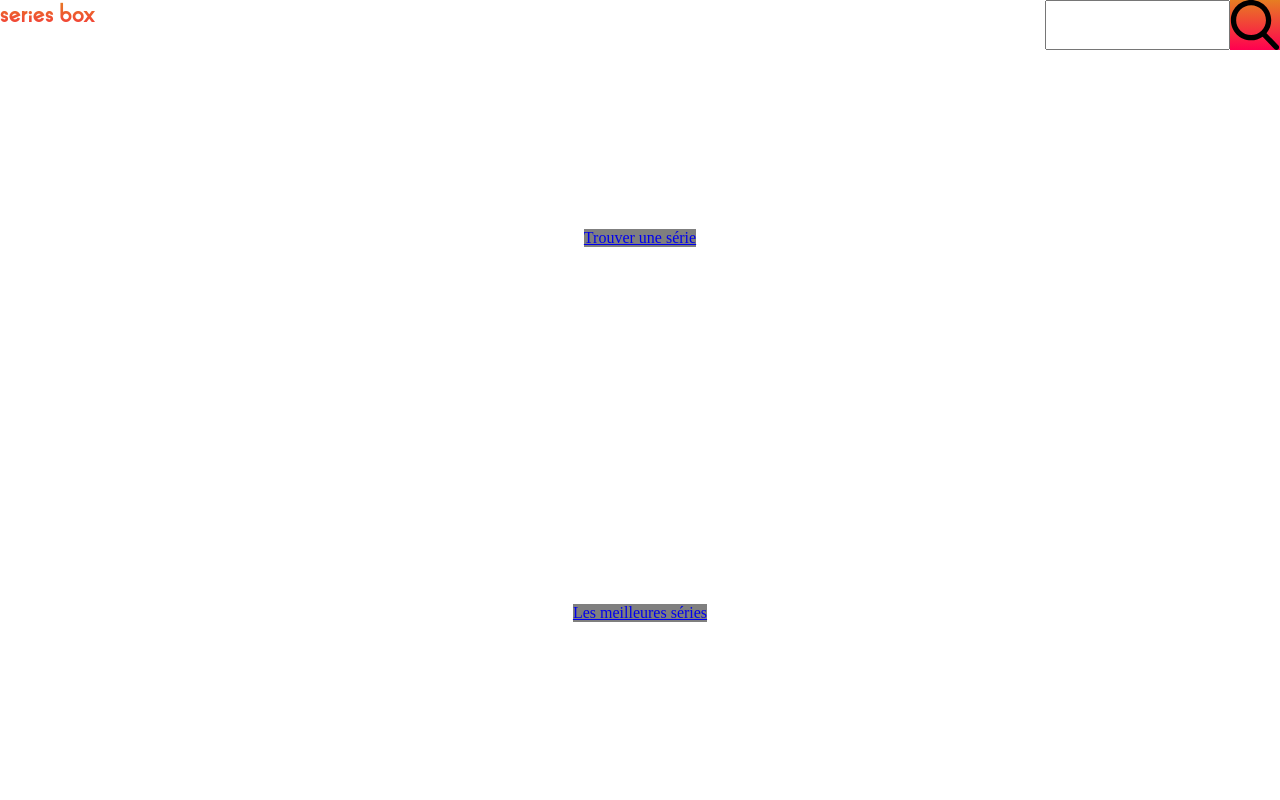
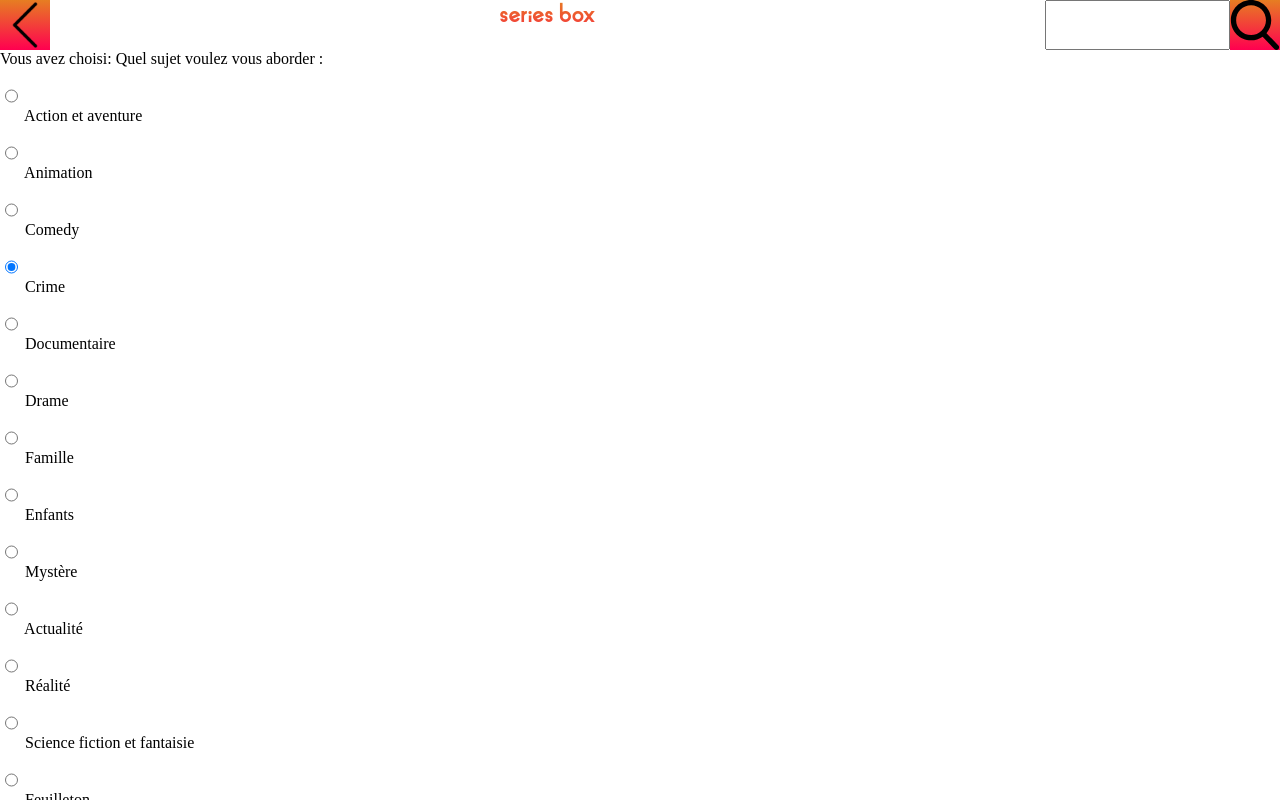
Before and after one commit to axelmarciano/dbmovies-test, a website: page series_box/index.html in a window 1280 px wide. Both pictures are taken after a click on the link "Trouver une série". Shown: the top 800 px of the page. Drawn offline with nearby package versions, Linux system fonts and the light colour scheme.

Commit message:
last push

```diff
--- a/series_box/index.html
+++ b/series_box/index.html
@@ -17,10 +17,7 @@
 	<div id="mainmenu">
         <a href="#" id="locate">Trouver une série</a>
 		<a href="#" id="best">Les meilleures séries</a>
-	</div>
-
-
-    <div>
+         <div>
    <table class='showres' id='showresult'>
 
 
@@ -33,9 +30,50 @@
 
 
 
+
+
         </table>
 
 </div>
+
+
+
+        <div id='question' class="hidden">
+            <span>Vous avez choisi: <inject id='q1i'></inject></span>
+        <span>Quel sujet voulez vous aborder :</span>
+
+
+
+            <form id='radio'>
+  <input type="radio" name="second" value="10759" checked> Action et aventure<br>
+  <input type="radio" name="second" value="16"> Animation<br>
+  <input type="radio" name="second" value="35"> Comedy <br>
+     <input type="radio" name="second" value="80" checked> Crime<br>
+  <input type="radio" name="second" value="99"> Documentaire<br>
+  <input type="radio" name="second" value="18"> Drame <br>
+                <input type="radio" name="second" value="10751"> Famille <br>
+                <input type="radio" name="second" value="10762"> Enfants <br>
+                <input type="radio" name="second" value="9648"> Mystère <br>
+                <input type="radio" name="second" value="10763"> Actualité <br>
+                <input type="radio" name="second" value="10764"> Réalité <br>
+                <input type="radio" name="second" value="10765"> Science fiction et fantaisie <br>
+                <input type="radio" name="second" value="10766"> Feuilleton <br>
+                <input type="radio" name="second" value="10767"> Débat <br>
+                <input type="radio" name="second" value="10768"> Guerre et politique <br>
+                <input type="radio" name="second" value="37"> Western <br>
+
+</form>
+</label>
+
+        <a id='q1f' href='#'> continuer</a>
+        </div>
+
+
+	</div>
+
+
+
+
 
     <script type="text/javascript" src="https://ajax.googleapis.com/ajax/libs/jquery/1.11.1/jquery.min.js"></script>
 
--- a/series_box/script.js
+++ b/series_box/script.js
@@ -182,3 +182,46 @@ $('#back').on({click:function(e){
 
     location.reload();
 }})
+
+$('#locate').on({click:function(e){
+
+    document.getElementById('back').classList.remove('hidden');
+     document.getElementById('locate').classList.add('hidden');
+     document.getElementById('best').classList.add('hidden');
+    document.getElementById('question').classList.remove('hidden')
+
+
+}})
+
+$(document).on('click', '#q1f', function(){
+    var answer1=$('input[name=second]:checked').val();
+    document.getElementById('question').classList.add('hidden');
+    console.log(answer1)
+       var urlsearch="https://api.themoviedb.org/3/discover/tv?api_key=d2d93610a9719f1dd1ea6d2ea26da663&language=fr-FR&sort_by=popularity.desc&page=1&with_genres="+answer1+"&include_null_first_air_dates=false"
+            $.ajax({
+
+    url: urlsearch ,
+
+
+
+    dataType: 'json',
+    method: 'GET',
+
+    success: function (data) {
+        console.log(data)
+
+          var arr=[];
+        arr=data.results;
+
+    $.each(arr,function(index,element){
+
+    $('#showresult').append('<tr><td><img src="http://image.tmdb.org/t/p/w185/'+element.poster_path+'"/></td><td><a href="#" class="detail" id="'+element.id+'">'+element.name+'</a></td><td>'+element.overview+'</td><td>'+element.vote_average+'/10</td></tr>')
+
+        })
+
+
+
+    }});
+
+
+       })
```
